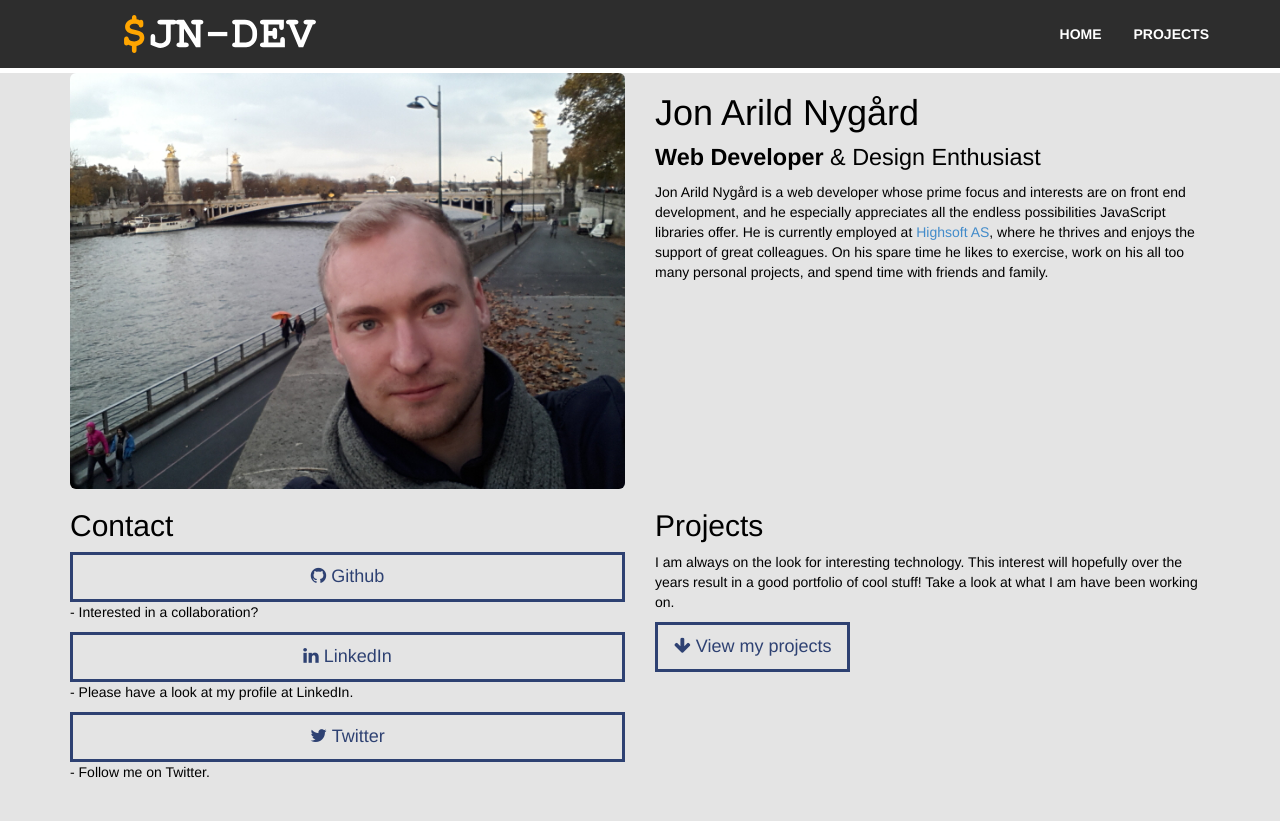
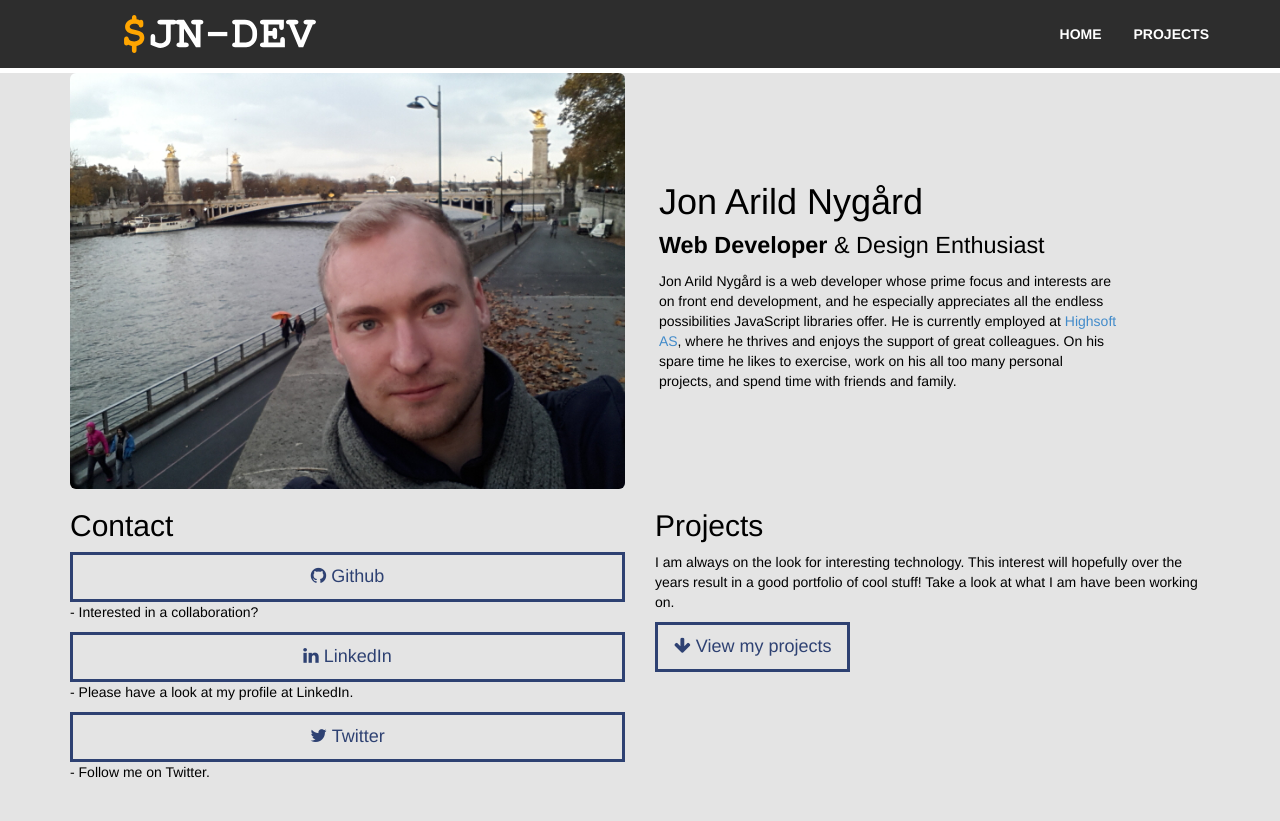
Before and after one commit to jon-a-nygaard/jon-a-nygaard.github.io, a PHP site: page / in a window 1280 px wide. Shown: the top 821 px of the page. Run offline with PHP 8.4, Linux system fonts and the light colour scheme; some libraries are stand-ins or nearby versions.

Commit message:
Vertically centered columns

```diff
--- a/assets/css/lightBlue.css
+++ b/assets/css/lightBlue.css
@@ -57,6 +57,16 @@ h1 {
 }
 h1 small {
   color: inherit;
+}
+
+img {
+  max-width: 100%;
+}
+
+.vcenter {
+  display: inline-block;
+  vertical-align: middle;
+  float: none;
 }
 
 /* Navigation bar */
--- a/assets/sass/lightBlue.scss
+++ b/assets/sass/lightBlue.scss
@@ -68,6 +68,14 @@ h1 {
 		color: inherit;
 	}
 }
+img {
+	max-width: 100%;
+}
+.vcenter {
+    display: inline-block;
+    vertical-align: middle;
+    float: none;
+}
 
 /* Navigation bar */
 .navbar {
--- a/index.html
+++ b/index.html
@@ -45,10 +45,10 @@
 		<div id="home" class="page stl-2">
 			<div class="container">
 				<div class="row">
-					<div class="col-md-6 portrait">
+					<div class="col-md-6 vcenter portrait">
 						<img src="/assets/images/portrait-1.jpg" class="img-rounded" />
 					</div>
-					<div class="col-md-6">
+					<div class="col-md-5 vcenter">
 						<h1 class="text-left">Jon Arild Nygård<br/><small><strong>Web Developer</strong> &amp; Design Enthusiast</small></h1>
 						<p>
 							Jon Arild Nygård is a web developer whose prime focus and interests are on front end development, and he especially appreciates all the endless possibilities JavaScript libraries offer. He is currently employed at <a href="http://www.highcharts.com/about">Highsoft AS</a>, where he thrives and enjoys the support of great colleagues. On his spare time he likes to exercise, work on his all too many personal projects, and spend time with friends and family.
```
